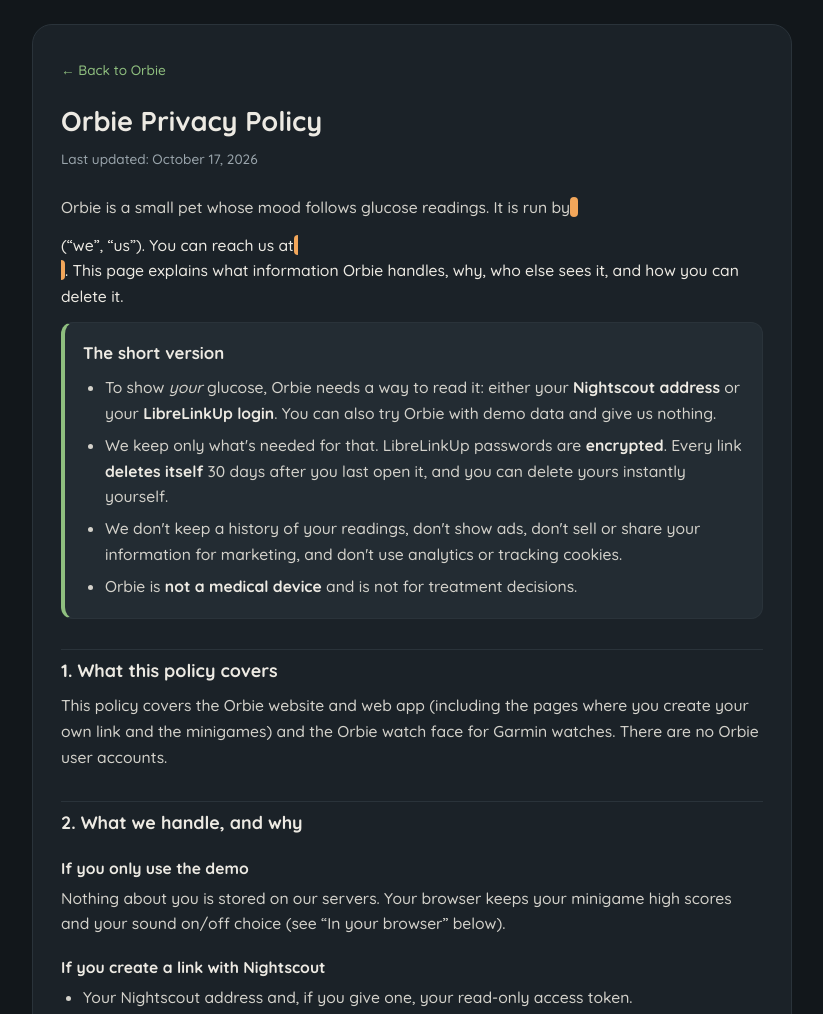
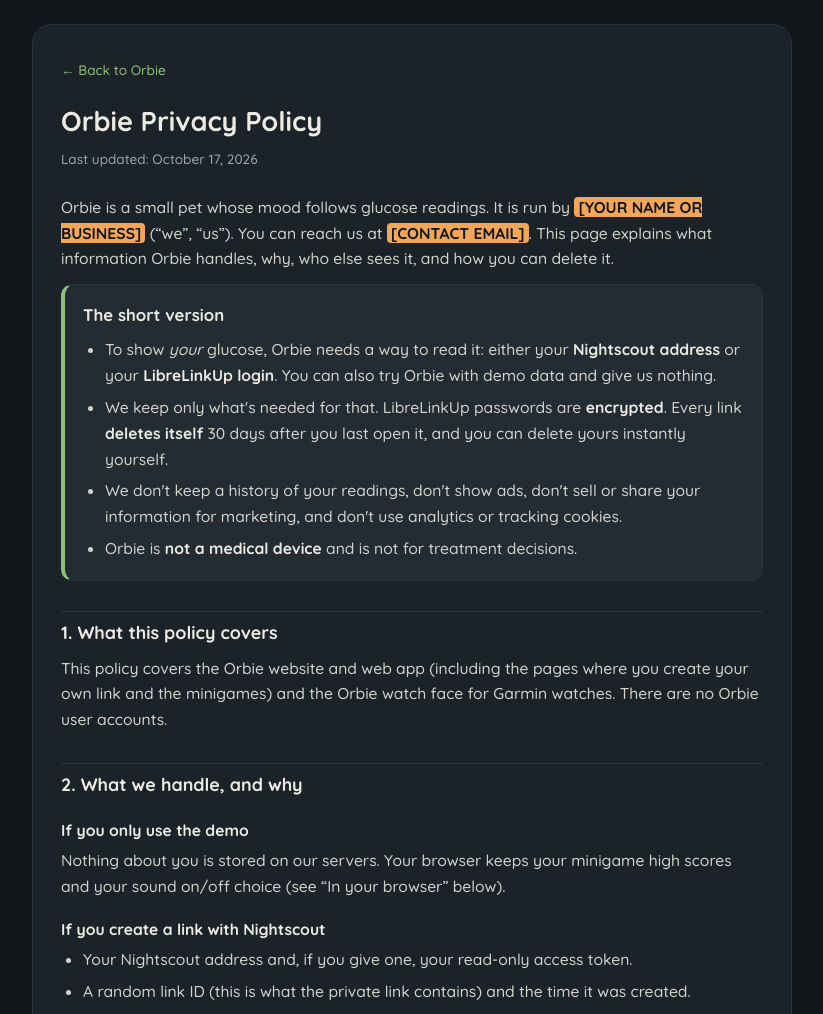
Before and after one commit to orbitaltheoryco/Orbie, a website: page public/privacy.html in a window 1280 px wide. Shown: the top 1014 px of the page, without its empty margins (228-1051 px from the left). Drawn offline with Linux system fonts and the light colour scheme.

Commit message:
Update privacy.html

```diff
--- a/public/privacy.html
+++ b/public/privacy.html
@@ -59,7 +59,7 @@
   <h1>Orbie Privacy Policy</h1>
   <p class="updated">Last updated: October 17, 2026</p>
 
-  <p>Orbie is a small pet whose mood follows glucose readings. It is run by <mark class="todo"><div Orbitaltheory.co=""></div></mark> (“we”, “us”). You can reach us at <mark class="todo"><div Orbitaltheory.co@gmail.com></div></mark>. This page explains what information Orbie handles, why, who else sees it, and how you can delete it.</p>
+  <p>Orbie is a small pet whose mood follows glucose readings. It is run by <mark class="todo">[YOUR NAME OR BUSINESS]</mark> (“we”, “us”). You can reach us at <mark class="todo">[CONTACT EMAIL]</mark>. This page explains what information Orbie handles, why, who else sees it, and how you can delete it.</p>
 
   <div class="summary">
     <h2>The short version</h2>
@@ -136,7 +136,7 @@
 
   <h2>6. Deleting your information</h2>
   <p>Open your private Orbie link and tap <strong>“delete this Orbie”</strong>. That removes the link and everything stored for it — including a saved LibreLinkUp login — immediately.</p>
-  <p>Orbie has no accounts, so we find your information using your link; we can't look you up by name or email. If you've lost your link, write to <mark class="todo"><div Orbitaltheory.co@gmail.com=""></div></mark> and we'll do what we can, but the surest route is that it deletes itself 30 days after you last open it. If you want to be extra safe with LibreLinkUp, you can also remove Orbie's follower email from the sharing list in the LibreLink app, or change that LibreLinkUp password.</p>
+  <p>Orbie has no accounts, so we find your information using your link; we can't look you up by name or email. If you've lost your link, write to <mark class="todo">[CONTACT EMAIL]</mark> and we'll do what we can, but the surest route is that it deletes itself 30 days after you last open it. If you want to be extra safe with LibreLinkUp, you can also remove Orbie's follower email from the sharing list in the LibreLink app, or change that LibreLinkUp password.</p>
 
   <h2>7. Security</h2>
   <ul>
@@ -149,7 +149,7 @@
   <p>No system is perfectly secure, and we can't promise absolute security.</p>
 
   <h2>8. Your choices and rights</h2>
-  <p>Giving us any of this is optional — you can use the demo with nothing. You can delete your link whenever you like. Depending on where you live (for example the EEA, the UK, or California), you may also have rights to ask what we hold about you, to have it corrected or deleted, to object to or restrict how it's used, or to receive a copy. Write to <mark class="todo"><div Orbitaltheory.co@gmail.com=""></div></mark> and include your link so we can find your information; we'll respond within the time the law requires. You can also complain to your local data protection authority.</p>
+  <p>Giving us any of this is optional — you can use the demo with nothing. You can delete your link whenever you like. Depending on where you live (for example the EEA, the UK, or California), you may also have rights to ask what we hold about you, to have it corrected or deleted, to object to or restrict how it's used, or to receive a copy. Write to <mark class="todo">[CONTACT EMAIL]</mark> and include your link so we can find your information; we'll respond within the time the law requires. You can also complain to your local data protection authority.</p>
   <p>Where the law asks for a legal basis: we handle your information to provide the service you asked for, and, for LibreLinkUp, with your consent when you tick the box before signing in. You can withdraw that consent at any time by deleting your link.</p>
 
   <h2>9. Health information</h2>
@@ -168,9 +168,9 @@
   <p>If we change how Orbie handles information, we'll update this page and the date at the top, and for significant changes we'll say so on the page where you create your link.</p>
 
   <h2>14. Contact</h2>
-  <p><mark class="todo">[Orbitaltheory.co]</mark><br>
-  Email: <mark class="todo"><div orbitaltheory.co@gmail.com=""></div></mark><br>
-  <mark class="todo"><div Spain=""></div></mark></p>
+  <p><mark class="todo">[YOUR NAME OR BUSINESS]</mark><br>
+  Email: <mark class="todo">[CONTACT EMAIL]</mark><br>
+  <mark class="todo">[MAILING ADDRESS — optional, but some places require one]</mark></p>
 </main>
 </body>
 </html>
```
